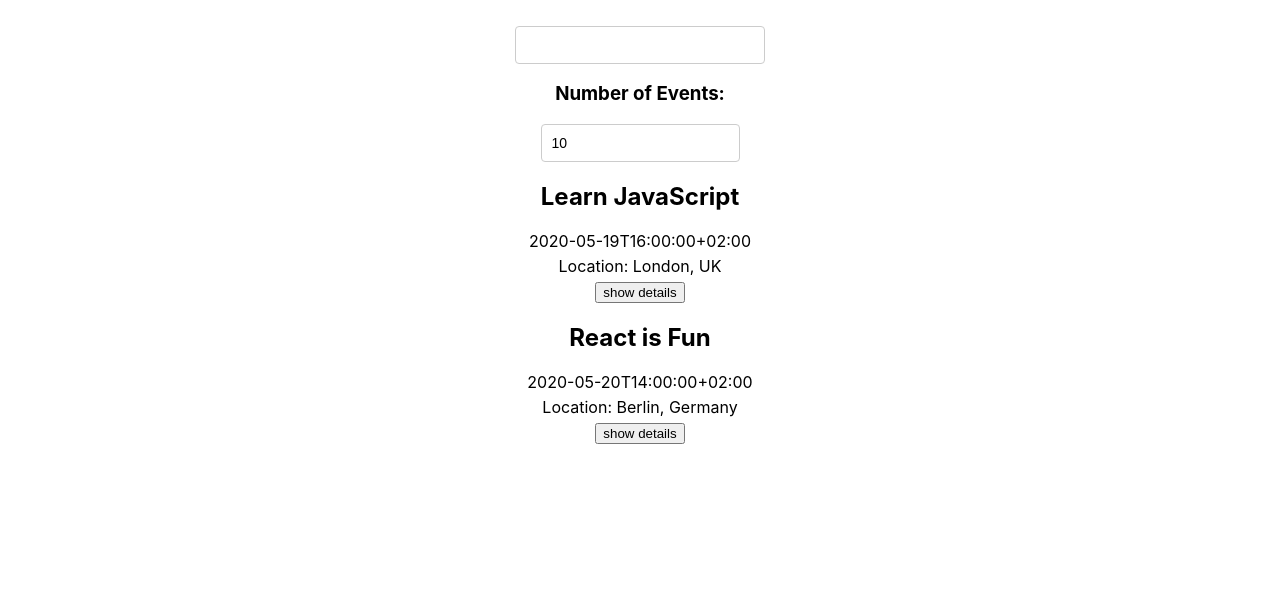
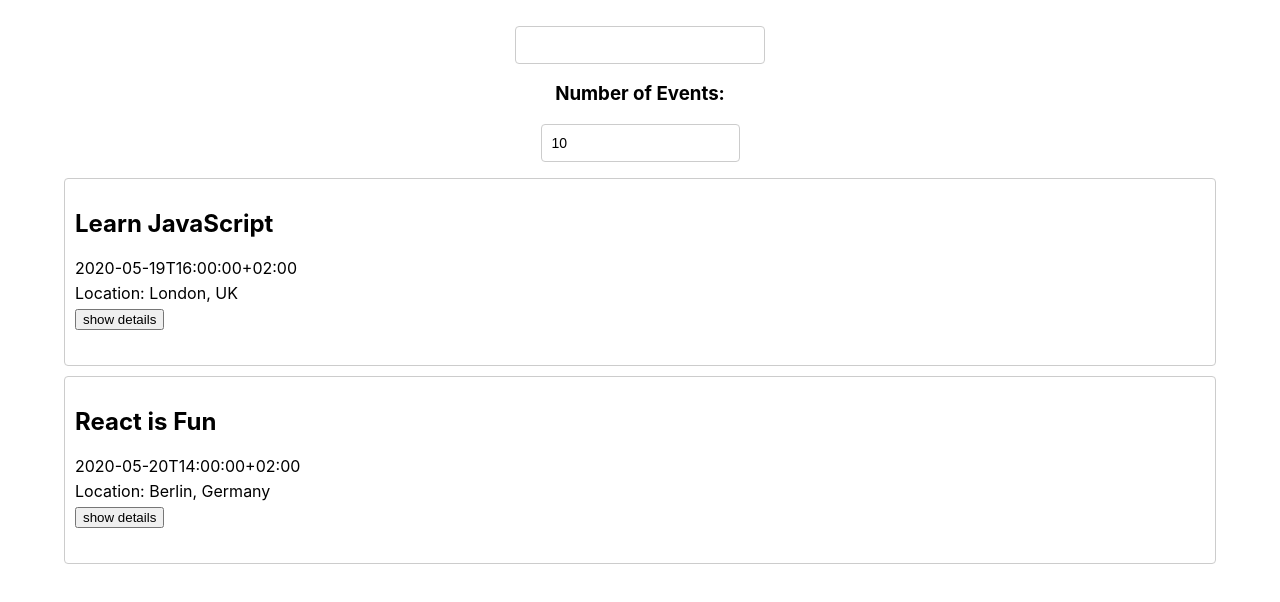
Before and after one commit to abb-cf/Meet, a React (Create React App) app: page / in a window 1280 px wide. Shown: the top 602 px of the page. Built offline with nearby package versions, Linux system fonts and the light colour scheme.

Commit message:
moved function checkToken above getEvents function - so it comes after getToken function. fixed typo error for .Event so styles will render for Events

```diff
--- a/src/App.css
+++ b/src/App.css
@@ -76,7 +76,7 @@ input[type="number"] {
   background-color: #bcdcdb;
 }
 
-.event {
+.Event {
   padding: 10px 10px 35px;
   margin-bottom: 10px;
   text-align: left;
--- a/src/api.js
+++ b/src/api.js
@@ -6,16 +6,6 @@ export const extractLocations = (events) => {
     var extractLocations = events.map((event) => event.location);
     var locations = [...new Set(extractLocations)];
     return locations;
-};
-
-const checkToken = async (accessToken) => {
-    const result = await fetch(
-        `https://www.googleapis.com/oauth2/v1/tokeninfo?access_token=${accessToken}`
-    )
-        .then((res) => res.json())
-        .catch((error) => error.json());
-
-    return result;
 };
 
 const removeQuery = () => {
@@ -47,6 +37,16 @@ const getToken = async (code) => {
     return access_token;
 }
 
+const checkToken = async (accessToken) => {
+    const result = await fetch(
+        `https://www.googleapis.com/oauth2/v1/tokeninfo?access_token=${accessToken}`
+    )
+        .then((res) => res.json())
+        .catch((error) => error.json());
+
+    return result;
+};
+
 export const getEvents = async () => {
     NProgress.start();
 
@@ -54,7 +54,6 @@ export const getEvents = async () => {
         NProgress.done();
         return mockData;
     }
-
 
     const token = await getAccessToken();
 
```
